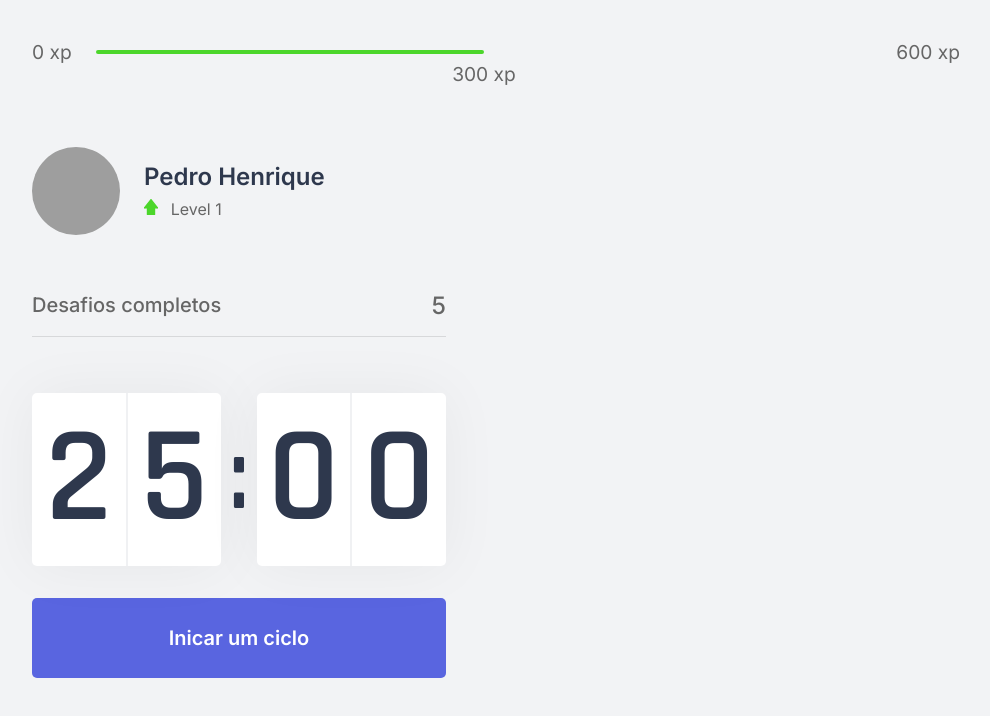
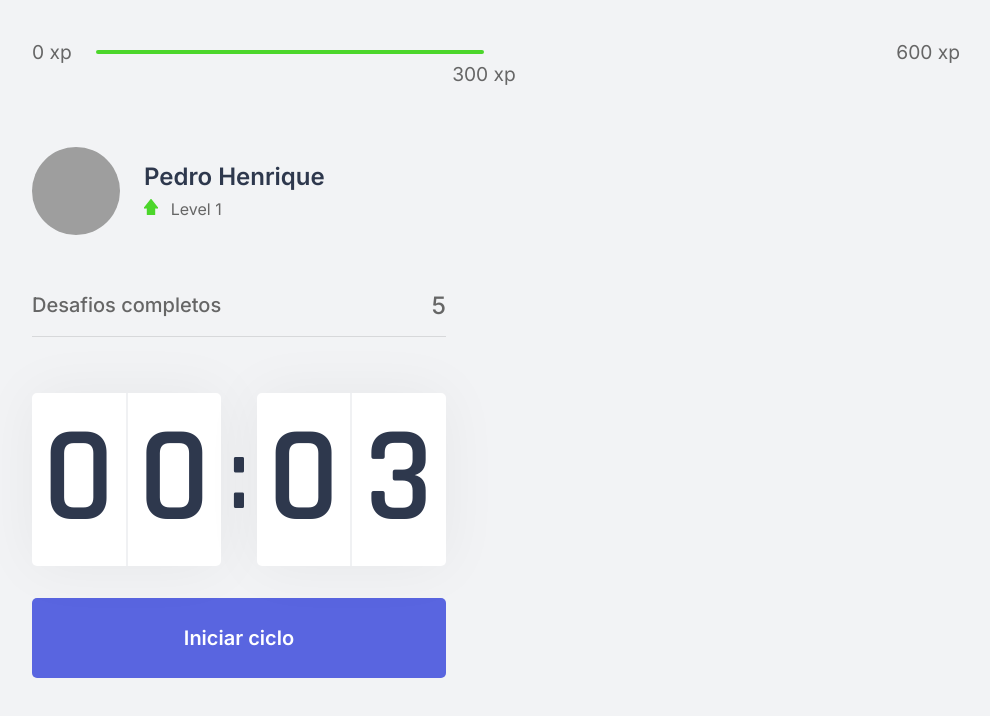
Before and after one commit to p3-d2/nlw4-react, a Next.js app: page / in a window 1280 px wide. Shown: the top 716 px of the page, without its empty margins (144-1134 px from the left). Built offline with nearby package versions, Linux system fonts and the light colour scheme; grey boxes are pictures that could not be loaded.

Commit message:
finalizing the component countdown logic

```diff
--- a/src/components/Countdown.tsx
+++ b/src/components/Countdown.tsx
@@ -1,9 +1,12 @@
 import { useState, useEffect } from "react";
 import styles from "../styles/components/Countdown.module.css";
 
+let countdownTimeout: NodeJS.Timeout | number;
+
 export function Countdown() {
-  const [time, setTime] = useState(25 * 60);
-  const [active, setActive] = useState(false);
+  const [time, setTime] = useState(0.05 * 60);
+  const [isActive, setIsActive] = useState(false);
+  const [hasFinished, setHasFinished] = useState(false);
 
   const minutos = Math.floor(time / 60);
   const seconds = time % 60;
@@ -12,16 +15,25 @@
   const [secondLeft, secondRight] = String(seconds).padStart(2, "0").split("");
 
   function startCountdown() {
-    setActive(true);
+    setIsActive(true);
+  }
+
+  function resetCountdown() {
+    clearTimeout(countdownTimeout as NodeJS.Timeout);
+    setIsActive(false);
+    setTime(0.05 * 60);
   }
 
   useEffect(() => {
-    if (active && time > 0) {
-      setTimeout(() => {
+    if (isActive && time > 0) {
+      countdownTimeout = setTimeout(() => {
         setTime(time - 1);
       }, 1000);
+    } else if (isActive && time === 0) {
+      setHasFinished(true);
+      setIsActive(false);
     }
-  }, [active, time]);
+  }, [isActive, time]);
 
   return (
     <div>
@@ -37,13 +49,31 @@
         </div>
       </div>
 
+      {hasFinished ? (
+        <button disabled className={styles.CountdownButton}>
+          Ciclo encerrado
+        </button>
+      ) : (
+        <>
+          {isActive ? (
+            <button
+              type="button"
+              className={`${styles.CountdownButton} ${styles.countdownButtonActive}`}
+              onClick={resetCountdown}
+            >
+              Abandonar ciclo
+            </button>
+          ) : (
             <button
               type="button"
               className={styles.CountdownButton}
               onClick={startCountdown}
             >
-        Inicar um ciclo
+              Iniciar ciclo
             </button>
+          )}
+        </>
+      )}
     </div>
   );
 }
--- a/src/styles/components/Countdown.module.css
+++ b/src/styles/components/Countdown.module.css
@@ -57,11 +57,28 @@
   font-size: 1.25rem;
   font-weight: 600;
 
-  transition: background-color 0.2s;
+  transition: 0.4s;
+  transition-property: background-color, opacity;
 
   cursor: pointer;
 }
 
-.CountdownButton:hover {
+.CountdownButton:not(:disabled):hover {
   background-color: var(--blue-dark);
 }
+
+.countdownButtonActive {
+  background-color: var(--white);
+  color: var(--tile);
+}
+
+.countdownButtonActive:not(:disabled):hover {
+  background-color: var(--red);
+  color: var(--white);
+}
+
+.CountdownButton:disabled {
+  background: var(--white);
+  color: var(--text);
+  cursor: not-allowed;
+}
```
Lines whose indentation alone changed are shown as unchanged.
